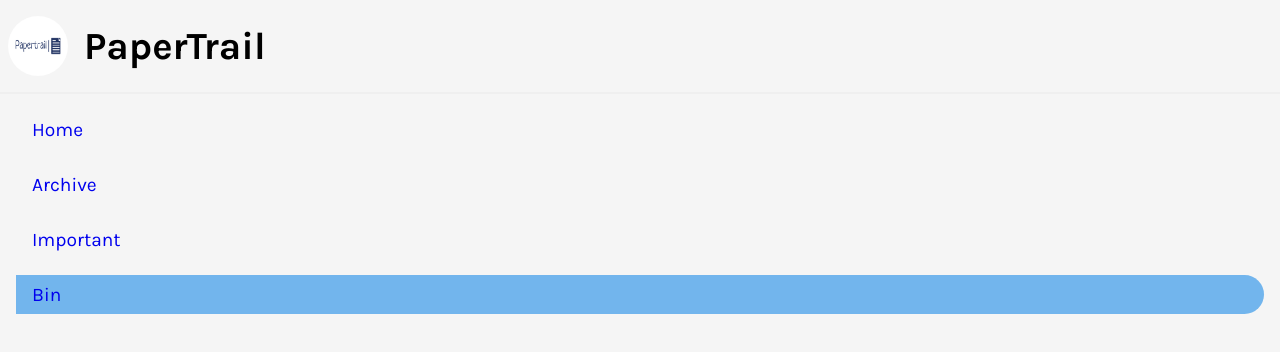
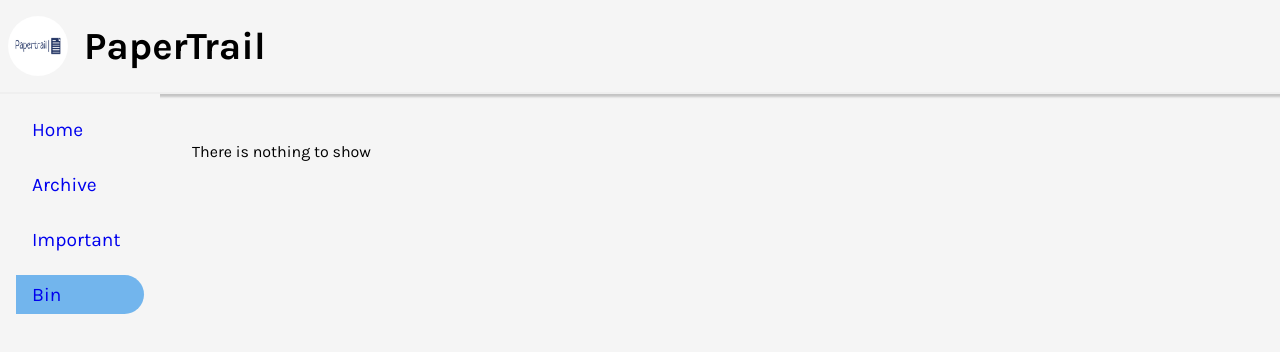
Before and after one commit to hritikRajput/notes-app, a React (Vite) app: page /bin in a window 1280 px wide. Shown: the top 352 px of the page. Built offline with nearby package versions, Linux system fonts and the light colour scheme.

Commit message:
Add style in bin.css

```diff
--- /dev/null
+++ b/src/pages/Bin/Bin.css
@@ -0,0 +1,29 @@
+.bin__grid-container{
+    display: grid;
+    grid-template-columns: 1fr 7fr;
+}
+
+.header{
+    grid-column: 1/3;
+}
+
+.sidebar{
+    grid-column: 1/2;
+}
+
+.bin__notecard-container{
+    grid-column-start: 2;
+    padding: 16px 32px;
+}
+.bin__notecard{
+    width: 100%;
+    padding: 16px;
+    display: flex;
+    flex-wrap: wrap;
+    gap: 16px;
+
+}
+
+.no-notes{
+    margin-top: 2rem;
+}
--- a/src/pages/Bin/Bin.jsx
+++ b/src/pages/Bin/Bin.jsx
@@ -2,18 +2,21 @@ import Header from "../../components/Header/Header";
 import Sidebar from "../../components/Sidebar/Sidebar";
 import NoteCard from "../../components/NoteCard/NoteCard";
 import { useNotes } from "../../context/notesContext"
+import "./Bin.css"
 
 export default function Bin() {
     const { deletedNotes } = useNotes()
     return (
-        <div>
-            <Header />
-            <Sidebar />
-            <div>
-                {deletedNotes.length > 0 && <h2>Deleted Notes</h2>}
-                {
-                    deletedNotes.map(note => <NoteCard key={note.id} title={note.title} description={note.description} id={note.id} />)
-                }
+        <div className="bin__grid-container">
+            <Header className="header" />
+            <Sidebar className="sidebar" />
+            <div className="bin__notecard-container">
+                {deletedNotes.length > 0 ? <h2>Deleted Notes</h2> : <p className="no-notes">There is nothing to show</p>}
+                <div className="bin__notecard">
+                    {
+                        deletedNotes.map(note => <NoteCard key={note.id} title={note.title} description={note.description} id={note.id} />)
+                    }
+                </div>
             </div>
         </div>
     );
```
